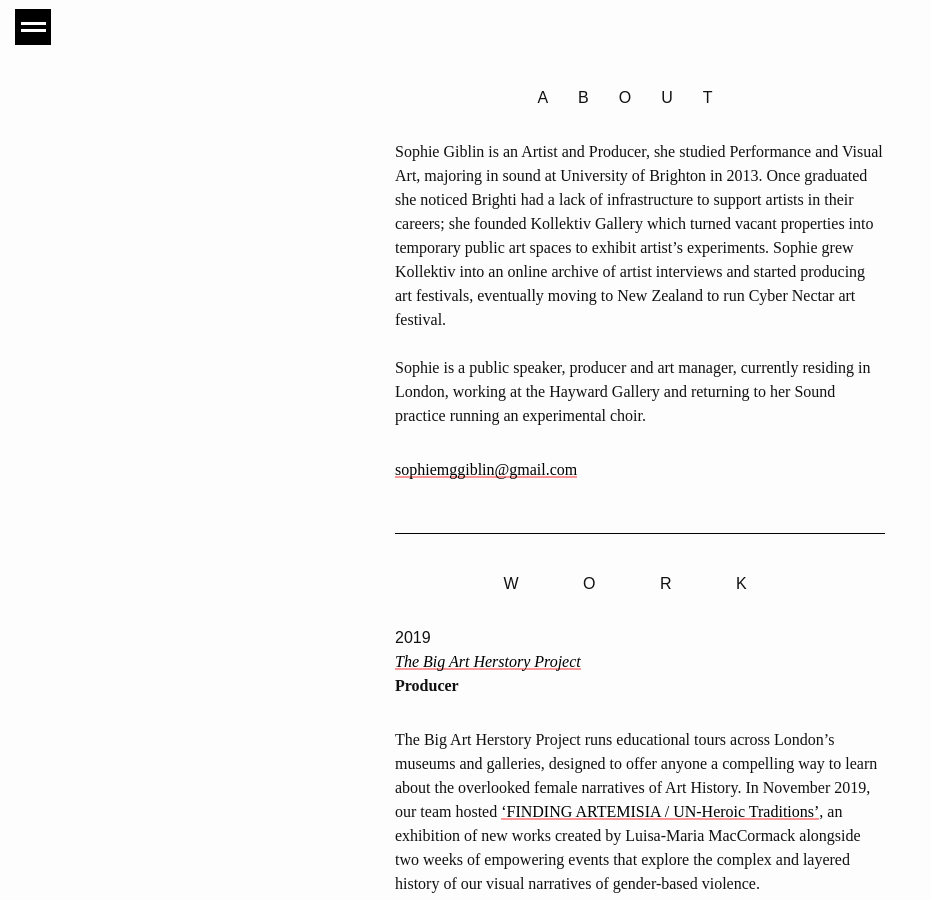
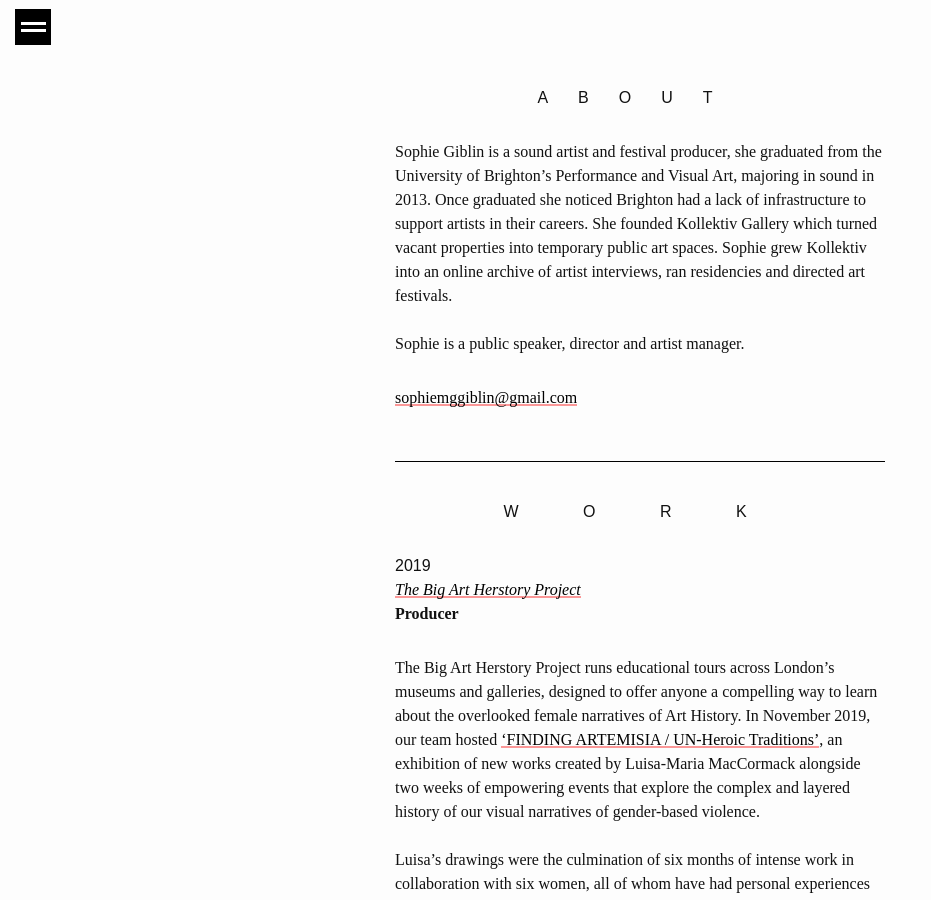
Before and after one commit to sophiegoblin/sophiegoblin.github.io, a Jekyll site: the page built from index.md, in a window 1280 px wide and 900 px high. Shown: the whole window, without its empty margins (0-931 px from the left). Built offline with Jekyll 4.4.1, drawn with Linux system fonts in a browser that asks for light colours; nearby versions of some CDN libraries.

Commit message:
reduce intro

```diff
--- a/index.md
+++ b/index.md
@@ -1,15 +1,15 @@
 ---
 layout: default
 ogtitle: Sophie Giblin - Artist and Founder of Kollektiv Gallery
-description: On here you'll find my extended CV. Email to talk project management, creative consultancy, teaching workshops and public speaking.
+description: Residing in London
 ogimage: http://sophiegiblin.com/img/foss/fossgram.png
 ogimage2: http://sophiegiblin.com/img/bucthery/sophie.jpg
 ---
 
 <h3 class="center">ABOUT</h3>
 
-Sophie Giblin is an Artist and Producer, she studied Performance and Visual Art, majoring in sound at University of Brighton in 2013. Once graduated she noticed Brighti had a lack of infrastructure to support artists in their careers; she founded Kollektiv Gallery which turned vacant properties into temporary public art spaces to exhibit artist's experiments. Sophie grew Kollektiv into an online archive of artist interviews and started producing art festivals, eventually moving to New Zealand to run Cyber Nectar art festival.
-<br><br>Sophie is a public speaker, producer and art manager, currently residing in London, working at the Hayward Gallery and returning to her Sound practice running an experimental choir.
+Sophie Giblin is a sound artist and festival producer, she graduated from the University of Brighton's Performance and Visual Art, majoring in sound in 2013. Once graduated she noticed Brighton had a lack of infrastructure to support artists in their careers. She founded Kollektiv Gallery which turned vacant properties into temporary public art spaces. Sophie grew Kollektiv into an online archive of artist interviews, ran residencies and directed art festivals.
+<br><br>Sophie is a public speaker, director and artist manager.
 
 <mailto:sophiemggiblin@gmail.com><br>
 
```
